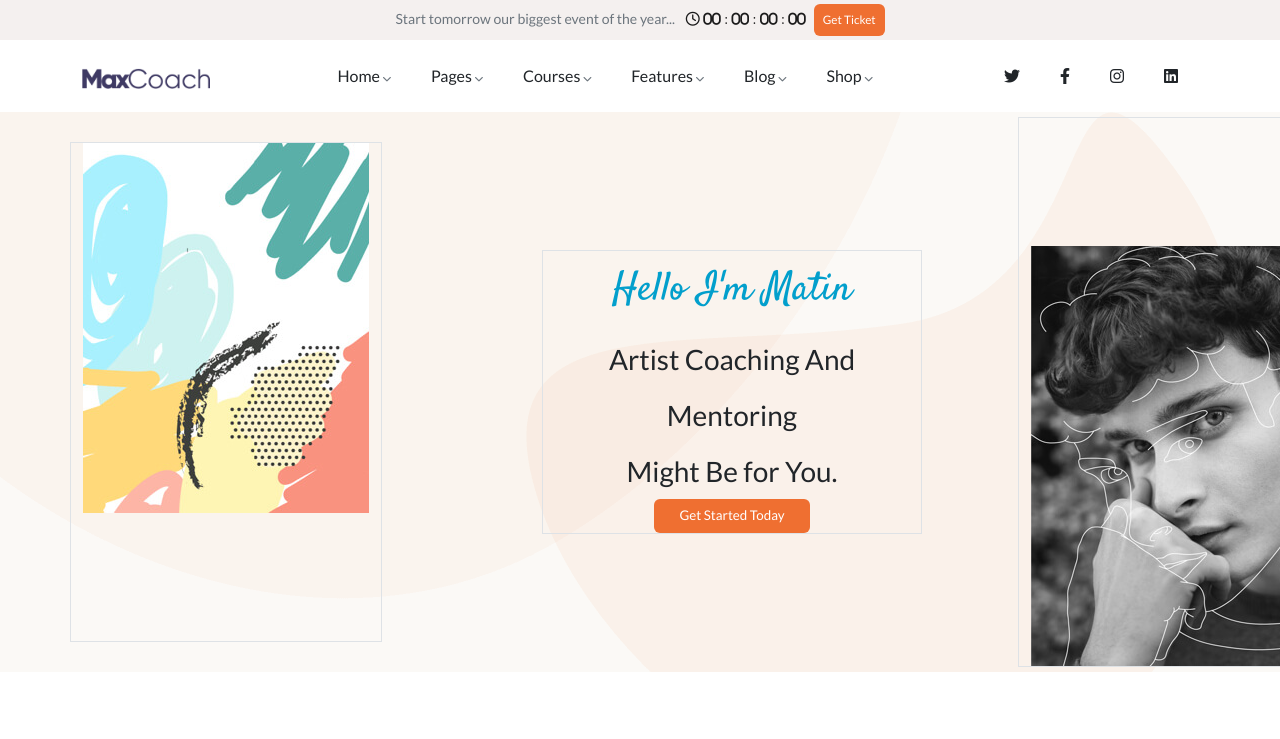
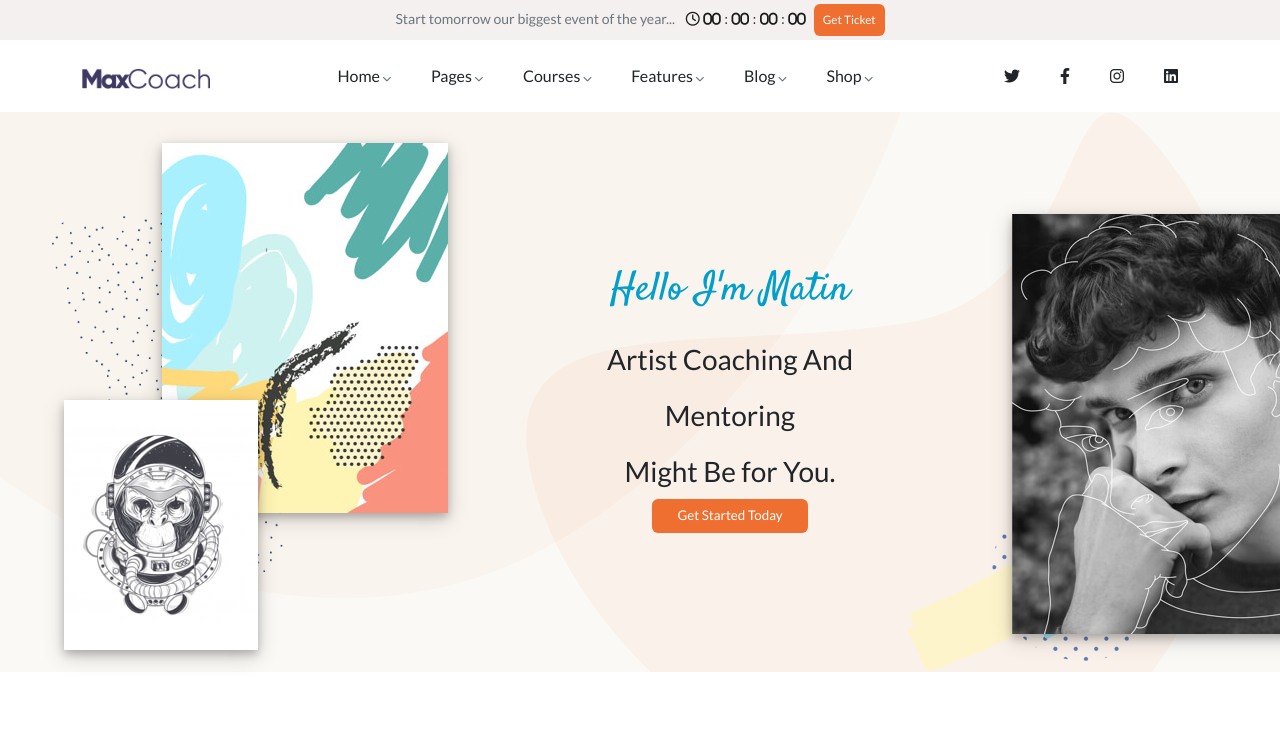
Before and after one commit to GiulsV/proj-html-vuejs, a Vue app: page / in a window 1280 px wide. Shown: the top 739 px of the page. Built offline with nearby package versions, Linux system fonts and the light colour scheme.

Commit message:
Modifica sfondo hero

```diff
--- a/src/components/HeroComp.vue
+++ b/src/components/HeroComp.vue
@@ -1,27 +1,27 @@
 <template>
-
-    <div class="container d-flex justify-content-around">
+  <div class="container-fluid bg_hero_image" id="bg_hero">
+    <div class="container h-100 d-flex justify-content-around">
       <div class="row flex-nowrap align-items-center">
-        <div class="col border">
-
-         <img src="@/assets/images/Jumbo/artist-hero-image-02.jpg" alt="img" />
-
+        <div class="col">
+          <img src="@/assets/images/Jumbo/artist-hero-image-02.jpg" alt="img" />
         </div>
-        <div
-          class="col-4 flex-grow-1 border justify-content-center text-center "
-          id="text_jumbo"
-        >
+        <div class="col-4 flex-grow-1 justify-content-center text-center">
           <h1 class="lh-lg">Hello I'm Matin</h1>
           <h3 class="lh-lg">Artist Coaching And Mentoring</h3>
           <h3 class="lh-lg">Might Be for You.</h3>
           <a class="btn bt_orange" href="#" role="button">Get Started Today</a>
         </div>
-        <div class="col border">
+        <div class="col">
           <img src="@/assets/images/Jumbo/artist-hero-image-04.jpg" alt="img" />
         </div>
       </div>
+
+      <div class="ms_jumbo">
+        <img src="@/assets/images/Jumbo/artist-hero-image-01.jpg" alt="" />
+        <!-- <img src="@/assets/images/Jumbo/artist-hero-image-03.png" alt=""> -->
+      </div>
     </div>
-
+  </div>
 </template>
 
 <script></script>
@@ -29,22 +29,39 @@
 <style lang="scss" scoped>
 @import "../assets/style/_commons.scss";
 @import "../assets/style/_variables.scss";
+
+#bg_hero {
+  background-image: url("@/assets/images/Sagome/artist-shape-05.png"),
+    url("@/assets/images/Sagome/maxcoach-shape-12.png"),
+    url("@/assets/images/Sagome/artist-shape-03.png");
+  background-repeat: no-repeat;
+  background-position: bottom right 2%, bottom 3% right 10%, bottom 50% left 5%;
+  background-size:auto, auto, 15rem;
+}
+
 h1 {
   color: $Cerulean;
   font-family: "Satisfy", cursive;
 }
 
- .row > .col:last-of-type{
-     padding-top: 8rem;
-     margin-left: 6rem;
- }
+.row > .col:last-of-type {
+  padding-top: 4rem;
+  margin-left: 5rem;
+}
 
- .row > .col:first-of-type{
-     padding-bottom: 8rem;
-     margin-right: 10rem;
- }
+.row > .col:first-of-type {
+  padding-bottom: 8rem;
+  margin-right: 5rem;
+  margin-left: 5rem;
+}
 
-//  #text_jumbo{
-//      width: 200px;
-//  }
+.ms_jumbo {
+  position: absolute;
+  top: 50%;
+  left: 5%;
+}
+
+img {
+  box-shadow: 0 4px 8px 0 rgba(0, 0, 0, 0.2), 0 6px 20px 0 rgba(0, 0, 0, 0.19);
+}
 </style>
```
Also changed, not shown: src/components/HeaderComp.vue (+5 -4 lines).
